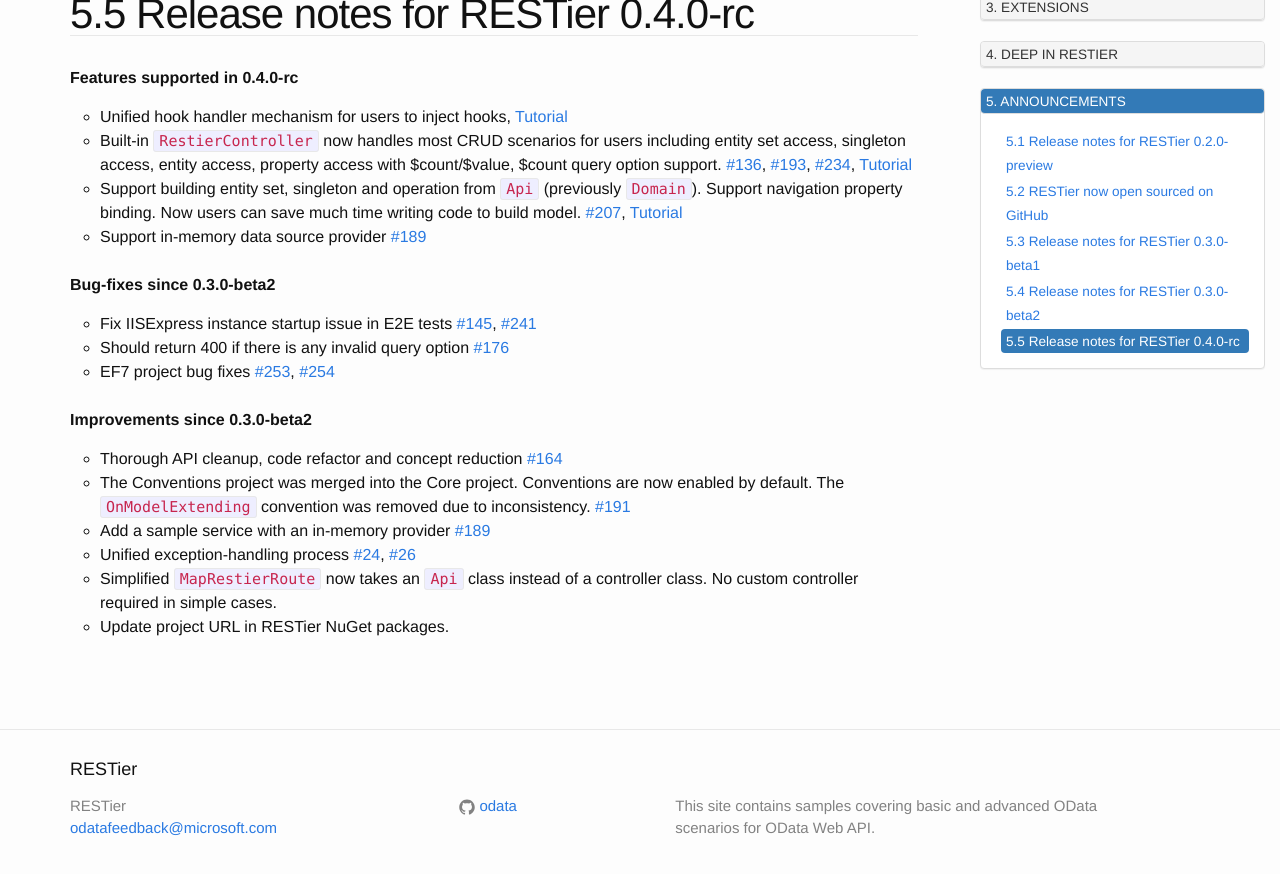
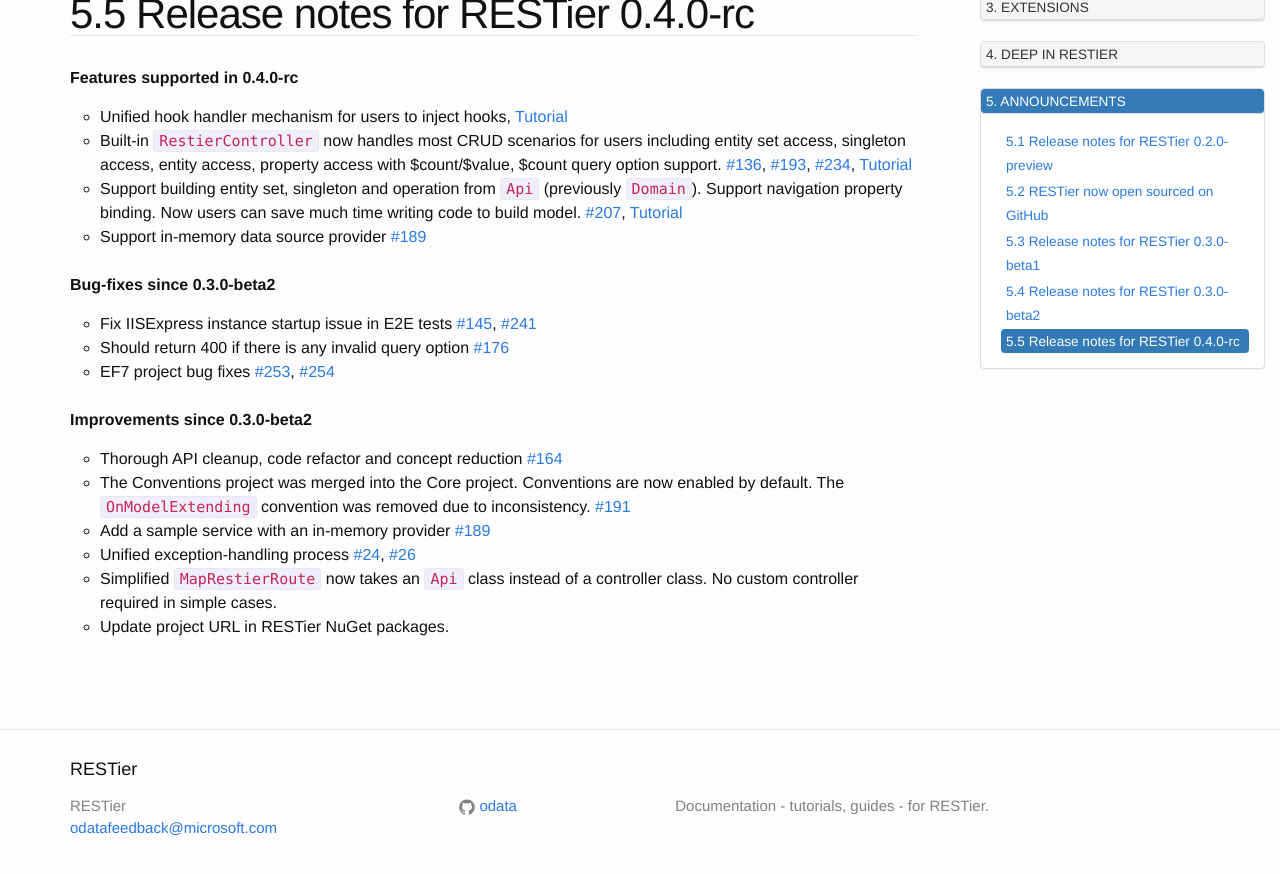
Before and after one commit to OData/RESTier, a Jekyll site: the page built from index.html, in a window 1280 px wide and 900 px high, scrolled down 53781 px. Shown: the top 874 px of the window. Built offline with Jekyll 4.4.1, drawn with Linux system fonts in a browser that asks for light colours; nearby versions of some CDN libraries.

Commit message:
Update _config.yml
License

```diff
--- a/_config.yml
+++ b/_config.yml
@@ -2,11 +2,16 @@
 title: RESTier
 email: odatafeedback@microsoft.com
 description: > # this means to ignore newlines until "baseurl:"
-  This site contains samples covering basic and advanced OData scenarios for
-  OData Web API.
+  Documentation - tutorials, guides - for RESTier.
 baseurl: "/RESTier" # the subpath of your site, e.g. /blog/
 url: "http://yourdomain.com" # the base hostname & protocol for your site
 github_username:  odata
+
+# Footer settings
+footer:
+  copyright: > #
+    The materials available on this site are licensed
+    as set forth <a href="https://github.com/OData/odata.github.io/blob/master/License.txt">here</a>.
 
 permalink: /:title/
 
```
